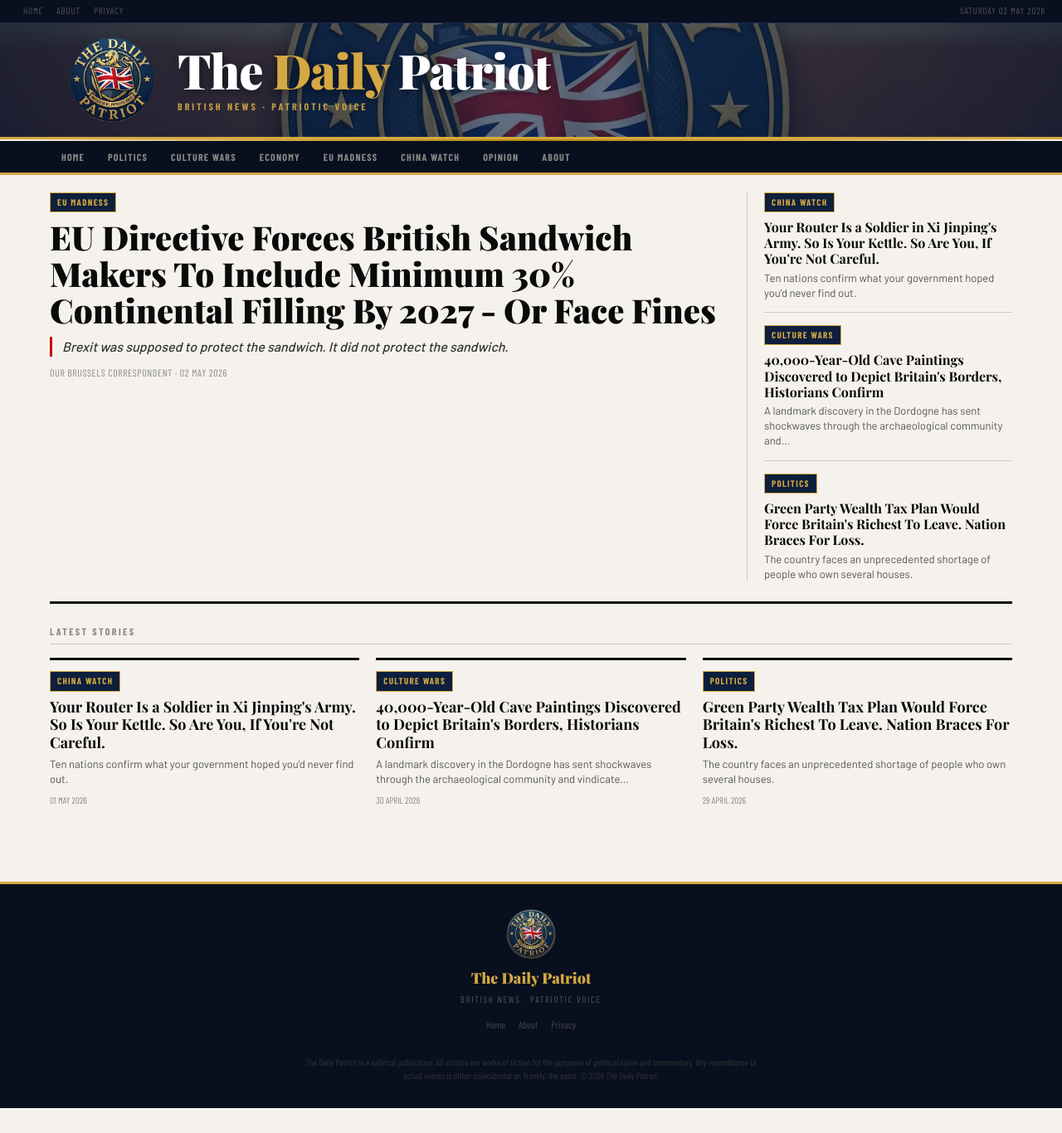
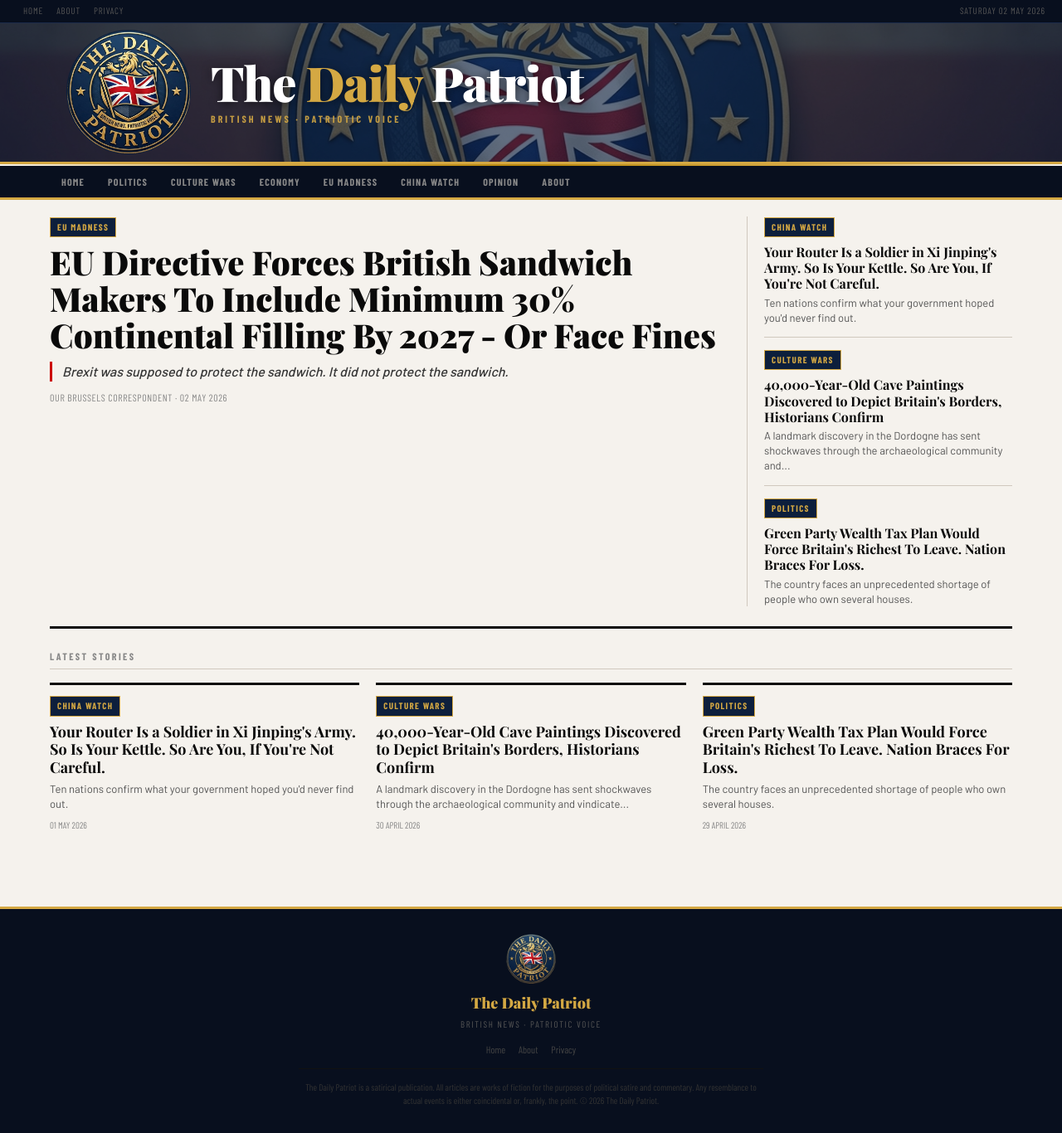
Before and after one commit to matt-palmer999/britishpatriots, a Jekyll site: the page built from index.html, in a window 1280 px wide. Shown: the whole page at 83% size. Built offline with Jekyll 4.4.1, drawn with Linux system fonts in a browser that asks for light colours; some web fonts are replaced; the list of posts is cut into pages by our own code; before the commit the page ends 1336 px from its top, so only the background shows below that.

Commit message:
Add files via upload

```diff
--- a/_layouts/default.html
+++ b/_layouts/default.html
@@ -14,10 +14,10 @@ body{font-family:'Barlow',sans-serif;background:var(--off-white);color:var(--tex
 .top-bar{background:#080f1e;color:#555;font-family:'Barlow Condensed',sans-serif;font-size:11px;letter-spacing:.08em;text-transform:uppercase;padding:5px 20px;display:flex;justify-content:space-between;align-items:center;border-bottom:1px solid #1a2a4a;}
 .top-bar a{color:#555;text-decoration:none;margin:0 8px;}
 .top-bar a:hover{color:var(--gold-light);}
-.masthead{position:relative;background:var(--navy);border-bottom:3px solid var(--gold-light);overflow:hidden;height:140px;}
+.masthead{position:relative;background:var(--navy);border-bottom:3px solid var(--gold-light);overflow:hidden;height:170px;}
 .masthead-bg{position:absolute;inset:0;width:100%;height:100%;object-fit:cover;object-position:center;opacity:0.35;}
 .masthead-inner{position:relative;z-index:2;max-width:1200px;margin:0 auto;height:100%;display:flex;align-items:center;justify-content:flex-start;gap:24px;padding:0 40px;}
-.masthead-badge{width:110px;height:110px;object-fit:contain;flex-shrink:0;clip-path:circle(46% at 50% 50%);}
+.masthead-badge-wrap{width:150px;height:150px;border-radius:50%;background:#0d1f3c;flex-shrink:0;overflow:hidden;display:flex;align-items:center;justify-content:center;}.masthead-badge{width:100%;height:100%;object-fit:contain;}
 .masthead-text{text-align:left;}
 .masthead-title{font-family:'Playfair Display',serif;font-weight:900;font-size:clamp(32px,5vw,58px);color:white;letter-spacing:-1px;line-height:1;text-shadow:0 2px 12px rgba(0,0,0,0.6);}
 .masthead-title span{color:var(--gold-light);}
@@ -38,7 +38,7 @@ footer a:hover{color:var(--gold-light);}
 .satire-notice{margin-top:14px;padding-top:14px;border-top:1px solid #111;font-size:11px;color:#333;max-width:560px;margin-left:auto;margin-right:auto;line-height:1.5;}
 @media(max-width:600px){
   .masthead{height:100px;}
-  .masthead-badge{width:70px;height:70px;}
+  .masthead-badge-wrap{width:100px;height:100px;}
   .masthead-title{font-size:28px;}
   .masthead-strapline{font-size:10px;letter-spacing:.15em;}
 }
@@ -54,7 +54,7 @@ footer a:hover{color:var(--gold-light);}
 <div class="masthead">
   <img src="/assets/images/social-header.png" alt="" class="masthead-bg">
   <div class="masthead-inner">
-    <img src="/assets/images/logo-clean.png" alt="The Daily Patriot" class="masthead-badge">
+    <div class="masthead-badge-wrap"><img src="/assets/images/logo-clean.png" alt="The Daily Patriot" class="masthead-badge"></div>
     <div class="masthead-text">
       <div class="masthead-title">The <span>Daily</span> Patriot</div>
       <div class="masthead-strapline">British News &middot; Patriotic Voice</div>
```
